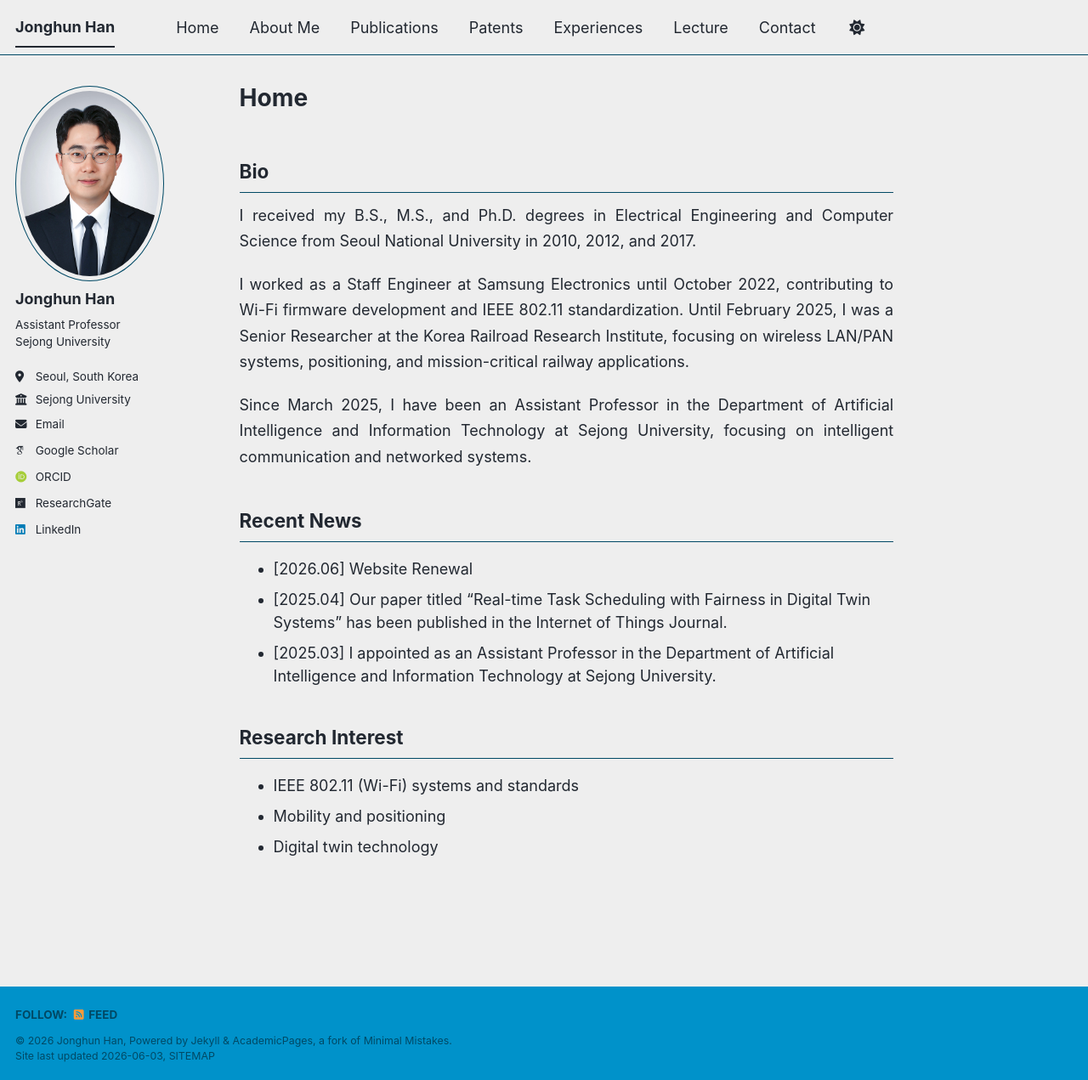
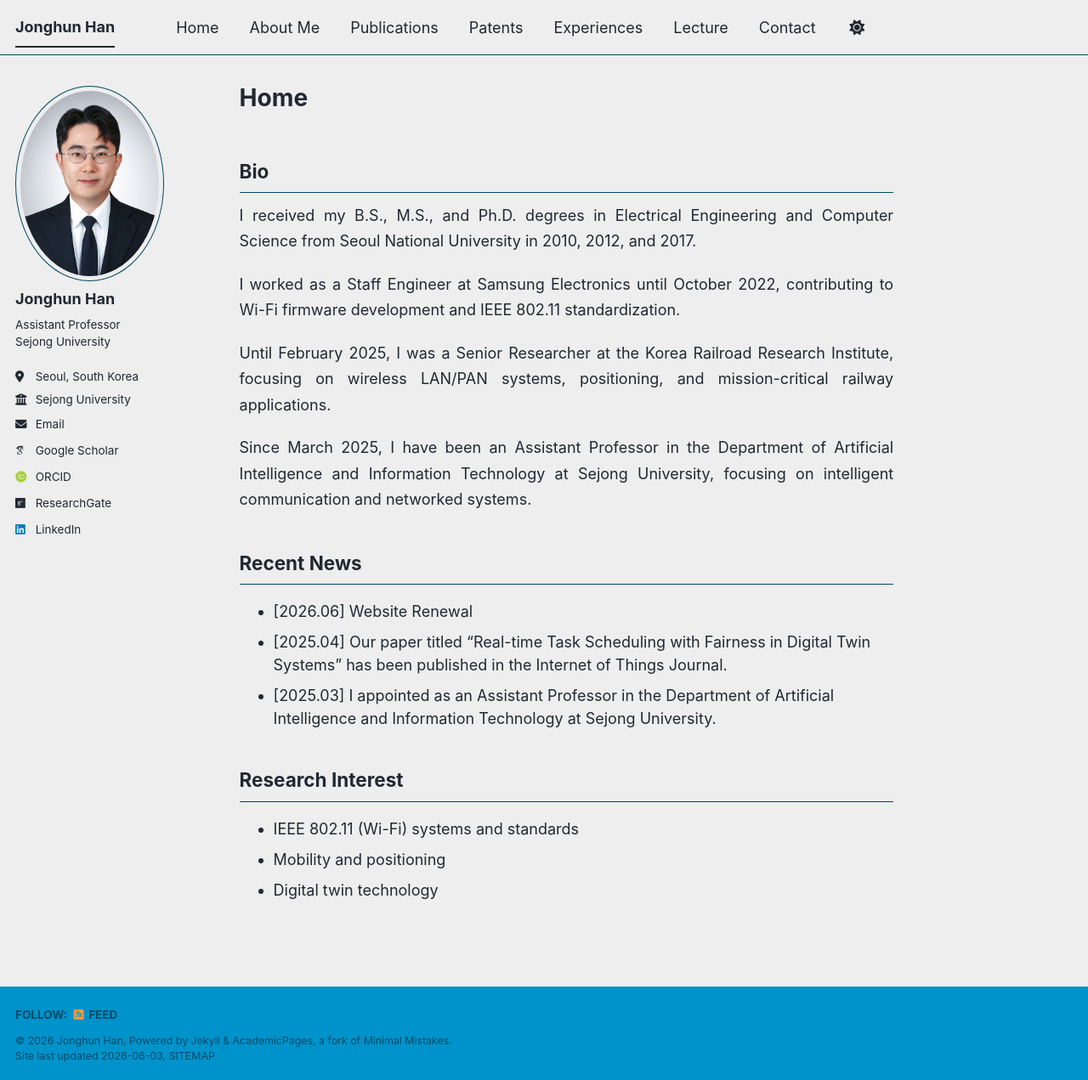
Before and after one commit to icnsl/icnsl.github.io, a Jekyll site: the page built from _pages/about.md, in a window 1280 px wide and 1271 px high. Shown: the whole window at 85% size. Built offline with Jekyll 4.4.1, drawn with Linux system fonts in a browser that asks for light colours; some web fonts are replaced; a script bundle is joined from its source files by our own code; library files that are not in the unit come from our copies.

Commit message:
Update about.md

```diff
--- a/_pages/about.md
+++ b/_pages/about.md
@@ -14,7 +14,11 @@ I received my B.S., M.S., and Ph.D. degrees in Electrical Engineering and Comput
 </p>
 
 <p>
-I worked as a Staff Engineer at Samsung Electronics until October 2022, contributing to Wi-Fi firmware development and IEEE 802.11 standardization. Until February 2025, I was a Senior Researcher at the Korea Railroad Research Institute, focusing on wireless LAN/PAN systems, positioning, and mission-critical railway applications.
+I worked as a Staff Engineer at Samsung Electronics until October 2022, contributing to Wi-Fi firmware development and IEEE 802.11 standardization.
+</p>
+
+<p>
+Until February 2025, I was a Senior Researcher at the Korea Railroad Research Institute, focusing on wireless LAN/PAN systems, positioning, and mission-critical railway applications.
 </p>
 
 <p>
```
